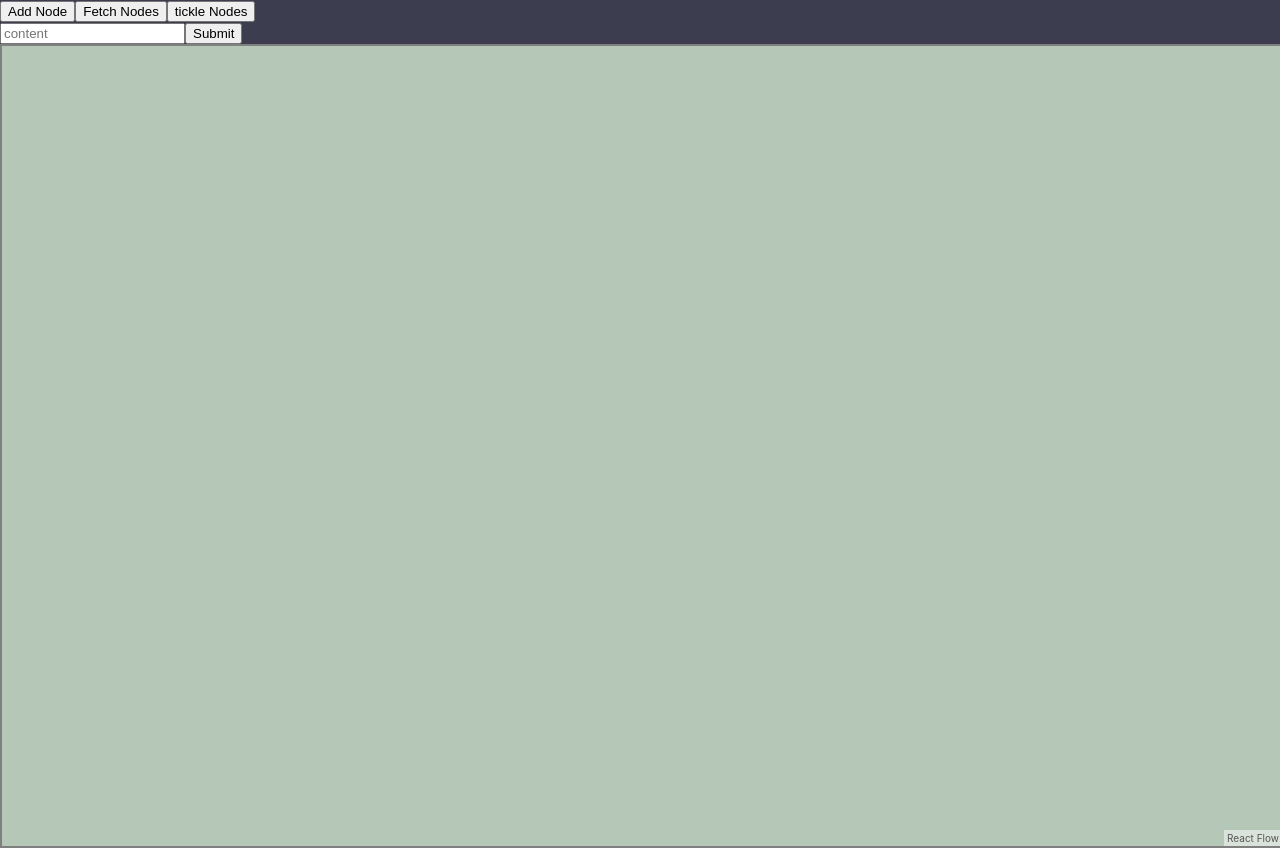
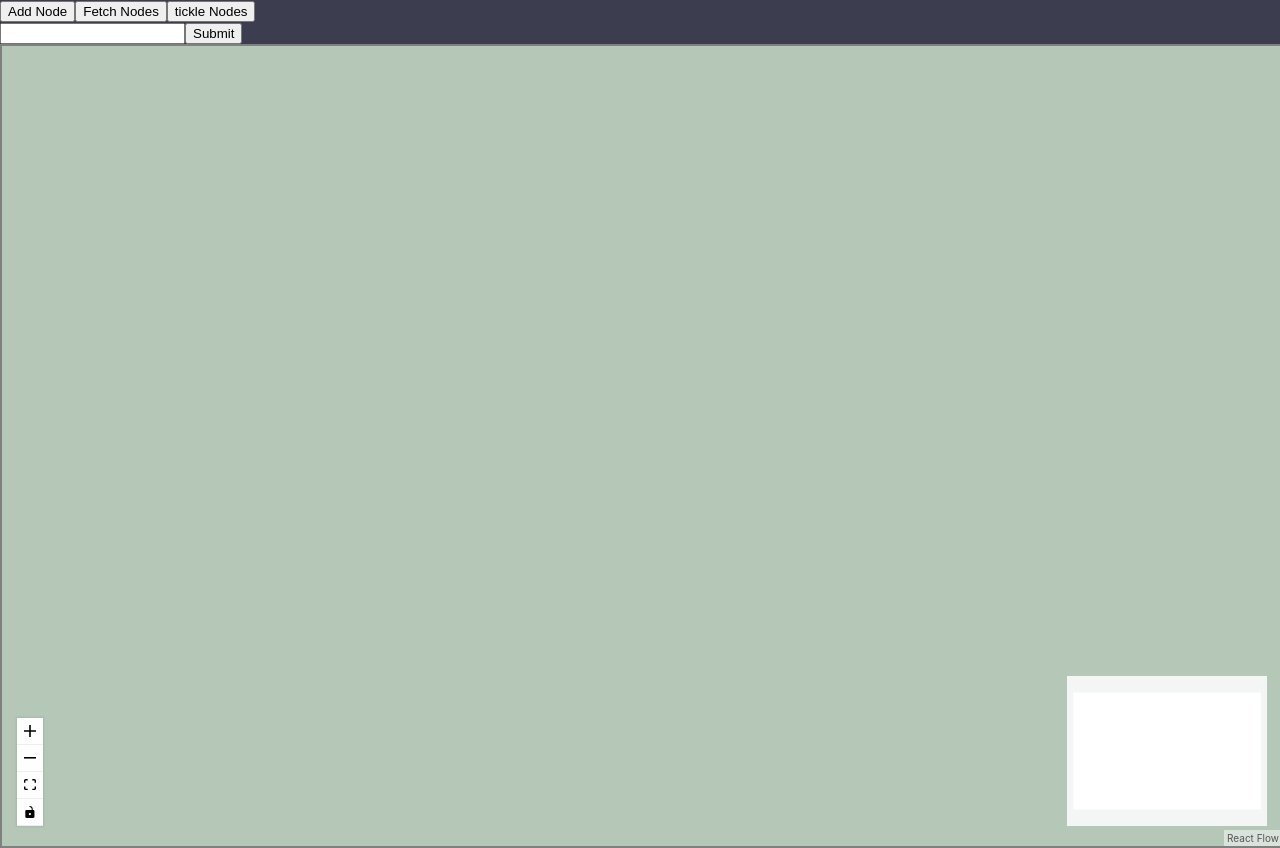
Before and after one commit to dstadz/plotpointer, a React (Create React App) app: page / in a window 1280 px wide. Built offline with nearby package versions, Linux system fonts and the light colour scheme; no server answers; the database is empty.

Commit message:
add node form works

```diff
--- a/src/TimeLine/TimeLine.js
+++ b/src/TimeLine/TimeLine.js
@@ -6,6 +6,9 @@ import { TimeLineWrapper } from '../styles';
 import { addToFirebase } from '../utils/firebase'
 import { useCollectionData, useCollection } from 'react-firebase-hooks/firestore';
 
+
+
+import {  MiniMap, Controls } from 'react-flow-renderer';
 
 // id: elements.length,
 // type: 'input',//'output', 'default'
@@ -23,32 +26,32 @@ import { useCollectionData, useCollection } from 'react-firebase-hooks/firestore
 //   outcomes: 'targets'
 // }
 
-
-
-
-
-
+import { useMoveNode } from '../utils/hooks/useMoveNode'
 
 const TimeLine = () => {
 const [elements, setElements] = useState([]);
-
-  const [nodeValues, nodeLoading, nodeError] = useCollectionData(
-    query(collection(db, 'nodes'))
-  )
-  const [edgeValues, edgeLoading, edgeEerror] = useCollectionData(
-    query(collection(db, 'edges'))
-  )//options)
+const [nodeValues, nodeLoading, nodeError] = useCollectionData( query(collection(db, 'nodes')) )
+const [edgeValues, edgeLoading, edgeError] = useCollectionData( query(collection(db, 'edges')) )
 useEffect(() => {
-    console.log(nodeValues)// ...edgeValues])
-    console.log(nodeLoading)// ...edgeLoading
+if (nodeError) {console.error(nodeError)}
+if (edgeError) {console.error(edgeError)}
 if (nodeValues && edgeValues) {
   console.log(nodeValues, edgeValues)
-      setElements([...nodeValues, ...edgeValues])
-    }
+  setElements([...nodeValues, ...edgeValues]) }
 }, [nodeLoading, edgeLoading])
 
+const { logNode } = useMoveNode()
+
+const [value, setValue] = useState('')
 
 
+const onNodeDragStart = (event, node) => console.log('drag start', node);
+const onNodeDragStop = (event, node) => console.log('drag stop', node);
+const onElementClick = (event, element) => console.log('click', element);
+const onPaneClick = (event) => console.log('onPaneClick', event);
+const onPaneScroll = (event) => console.log('onPaneScroll', event);
+const onPaneContextMenu = (event) => console.log('onPaneContextMenu', event);
+// const onLoad = (reactFlowInstance) => reactFlowInstance.fitView({ padding: 0.2 });
 
 const [isAddFormUp, setAddFormUp] = useState(!false);
 
@@ -70,31 +73,33 @@ const TimeLine = () => {
 }
 
 const toggleAddForm = () => {
-    console.log(elements)
-    // setAddFormUp(wasUp => !wasUp)
+// console.log(elements)
+setAddFormUp(wasUp => !wasUp)
 
 }
 
 const tickleState = () => {
-    console.log(` tickle state: ${elements}`)
+console.log(` tickle state: ${elements}`, elements)
 }
 
 const handleaddToFirebaseFormSubmit = () => {
 // e.preventDefault()
-    // setValue((prev) => ({
-    //   ...prev,
-    //   position: {
-    //     x: Math.random()*100+150,
-    //     y: Math.random()*100+150
-    //   }
-    // }))
-    // addToFirebase('nodes', {value})
+console.log('handleaddToFirebaseFormSubmit')
+const newNode = {
+  data: { label: value },
+  position: {
+    x: Math.floor(Math.random()*100)+150,
+    y: Math.floor(Math.random()*100)+150
+  }
+}
+console.log(value, newNode)
+addToFirebase('nodes', newNode)
 
 }
 
 
 const handleChange = (e) => {
-    // setValue(e.target.value)
+setValue(e.target.value)
 }
 
 return <>
@@ -104,21 +109,31 @@ return <>
 
 {isAddFormUp && <form onSubmit={(e)=> {
 e.preventDefault();
-    handleaddToFirebaseFormSubmit()
+handleaddToFirebaseFormSubmit(value)
 }}>
-    <input type="text" placeholder='content' />
-    {/* <input type="text" value={value} onChange={handleChange} /> */}
+<input type="text" value={value} onChange={handleChange} />
 
 <input type="submit"/>
 </form>}
 <TimeLineWrapper>
-
     <ReactFlow
       elements={elements}
-      onElementsRemove={onElementsRemove}
+      elementsSelectable={true}
+      nodesConnectable={true}
+      nodesDraggable={true}
+      zoomOnScroll={true}
+      panOnScroll={true}
+      panOnScrollMode={true}
+      zoomOnDoubleClick={true}
       onConnect={onConnect}
-      deleteKeyCode={46} /* 'delete'-key */
-    />
+      onElementClick={onElementClick}
+      onNodeDragStart={onNodeDragStart}
+      onNodeDragStop={logNode}
+      // onLoad={onLoad}
+    >
+      <MiniMap />
+      <Controls />
+    </ReactFlow>
 </TimeLineWrapper>
 </>
 }
--- a/src/utils/firebase.js
+++ b/src/utils/firebase.js
@@ -4,7 +4,7 @@ import { getFirestore } from "firebase/firestore"
 
 import {collection, addDoc, Timestamp} from 'firebase/firestore'
 import { doc, updateDoc, deleteDoc } from "firebase/firestore";
-
+import { v4 as uuidv4 } from 'uuid';
 // TODO: Add SDKs for Firebase products that you want to use
 // https://firebase.google.com/docs/web/setup#available-libraries
 
@@ -27,19 +27,17 @@ export const db = getFirestore(app)
 
 /* function to add new task to firestore */
 export const addToFirebase = async (
-  // e,
   collectionId,
   content,
-  //onClose callback
+  //onClose // callback
   ) => {
-  // const { id, name, description, position, data } = content
-  // e.preventDefault()
   try {
-    console.log('adding...')
+    console.log('adding...', collectionId, content)
     await addDoc(collection(db, collectionId ), {
+      id: uuidv4(),
+      ...content,
       created: Timestamp.now(),
 
-      ...content
     })
     // onClose()
   } catch (err) { alert(err) }
```
Lines whose indentation alone changed are shown as unchanged.
